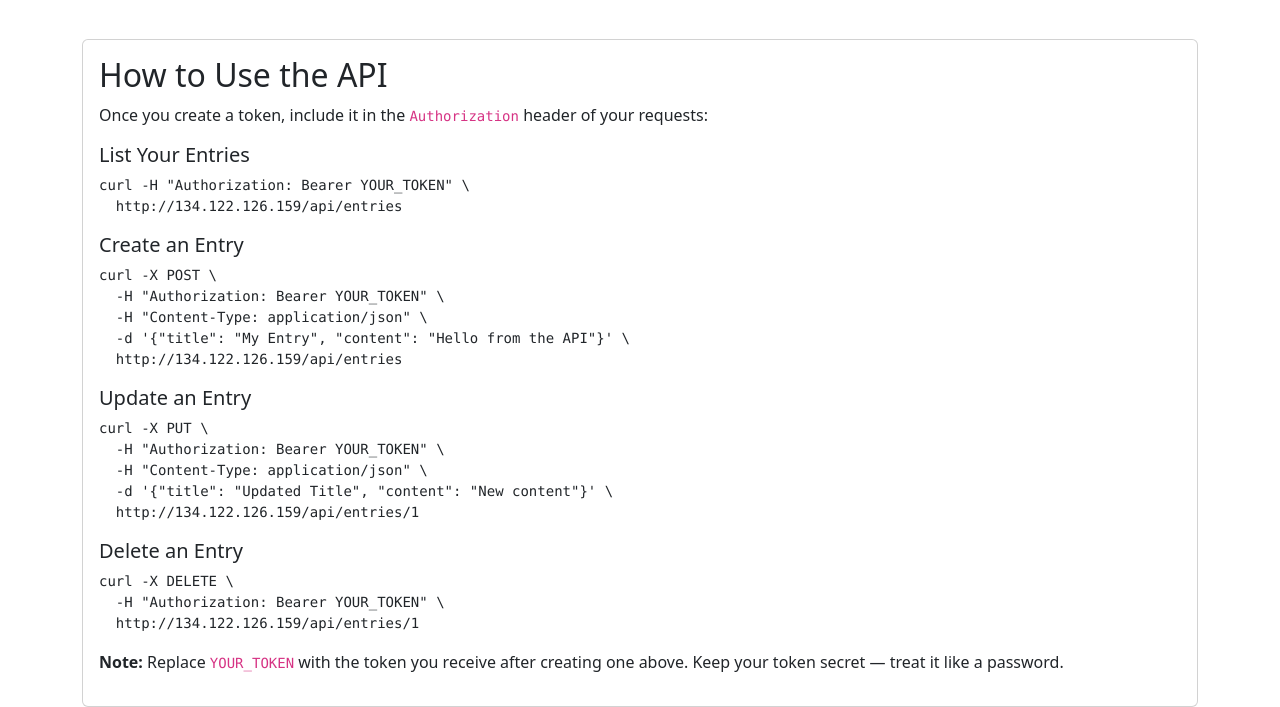
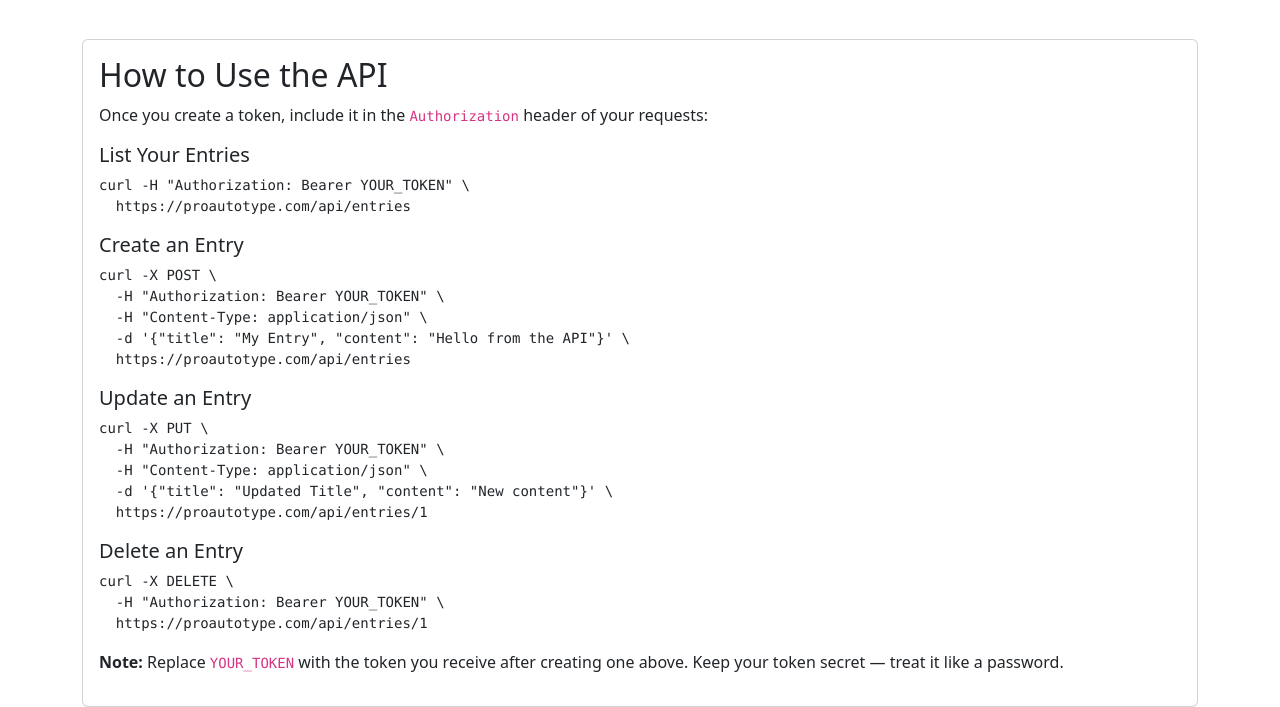
Before and after one commit to WebArtisan254/autospeed, a Flask app: template autospeed/templates/auth/tokens.html in a window 1280 px wide. Shown: the part 421-1128 px from the top of the page. Run offline with Flask 3, Linux system fonts and the light colour scheme; the template is opened without the code that fills it, so the values that code supplies are empty; parts of the project's set-up code (start-up, migrations or seed data) failed here and were passed over; some libraries are stand-ins or nearby versions.

Commit message:
Enabled SESSION_COOKIE_SECURE and REMEMBER_COOKIE_SECURE for HTTPS in preparation for new domain name purchased proautotype.com. Set USE_PROXY_FIX to True to run behind Nginx. Updated CORS_ALLOWED_ORIGINS to proautotype.com. Enabled REQUIRE_HTTPS for automatic HTTP to HTTPS redirect and fixes to SMTP_PASSWORD and SMTP_SENDER. This changes were made to config.py. For __init__.py, added ProxyFix middleware before HTTPS redirect so X-Forwarded-Proto from Nginx is secure and working in conjunction with changes made to config.py. Change ip address on token.html for updated instructions on how to work with api.

```diff
--- a/autospeed/__init__.py
+++ b/autospeed/__init__.py
@@ -8,6 +8,7 @@ from .cors import init_cors
 from .api_docs import api
 from .logging import configure_logging
 from flask_bootstrap import Bootstrap5
+from werkzeug.middleware.proxy_fix import ProxyFix
 
 migrate = Migrate()
 bootstrap = Bootstrap5()
@@ -41,6 +42,10 @@ def create_app(config_object=None, test_config=None):
         env = os.environ.get("AUTOSPEED_ENV", "development").lower()
         if env != "development":
             raise RuntimeError("AUTOSPEED_SECRET_KEY must be set for non-development environments")
+
+    #Proxy Fix
+    if app.config.get("USE_PROXY_FIX"):
+        app.wsgi_app = ProxyFix(app.wsgi_app, x_for=1, x_proto=1, x_host=1)
 
     # HTTPS redirect for production
     if app.config.get("REQUIRE_HTTPS"):
--- a/autospeed/templates/auth/tokens.html
+++ b/autospeed/templates/auth/tokens.html
@@ -50,26 +50,26 @@
 
         <h5>List Your Entries</h5>
         <pre><code>curl -H "Authorization: Bearer YOUR_TOKEN" \
-  http://134.122.126.159/api/entries</code></pre>
+  https://proautotype.com/api/entries</code></pre>
 
         <h5>Create an Entry</h5>
         <pre><code>curl -X POST \
   -H "Authorization: Bearer YOUR_TOKEN" \
   -H "Content-Type: application/json" \
   -d '{"title": "My Entry", "content": "Hello from the API"}' \
-  http://134.122.126.159/api/entries</code></pre>
+  https://proautotype.com/api/entries</code></pre>
 
         <h5>Update an Entry</h5>
         <pre><code>curl -X PUT \
   -H "Authorization: Bearer YOUR_TOKEN" \
   -H "Content-Type: application/json" \
   -d '{"title": "Updated Title", "content": "New content"}' \
-  http://134.122.126.159/api/entries/1</code></pre>
+  https://proautotype.com/api/entries/1</code></pre>
 
         <h5>Delete an Entry</h5>
         <pre><code>curl -X DELETE \
   -H "Authorization: Bearer YOUR_TOKEN" \
-  http://134.122.126.159/api/entries/1</code></pre>
+  https://proautotype.com/api/entries/1</code></pre>
 
         <p class="mt-3"><strong>Note:</strong> Replace <code>YOUR_TOKEN</code> with the token you receive after creating one above. Keep your token secret — treat it like a password.</p>
     </div>
```
Also changed, not shown: autospeed/config.py (+8 -6 lines).
